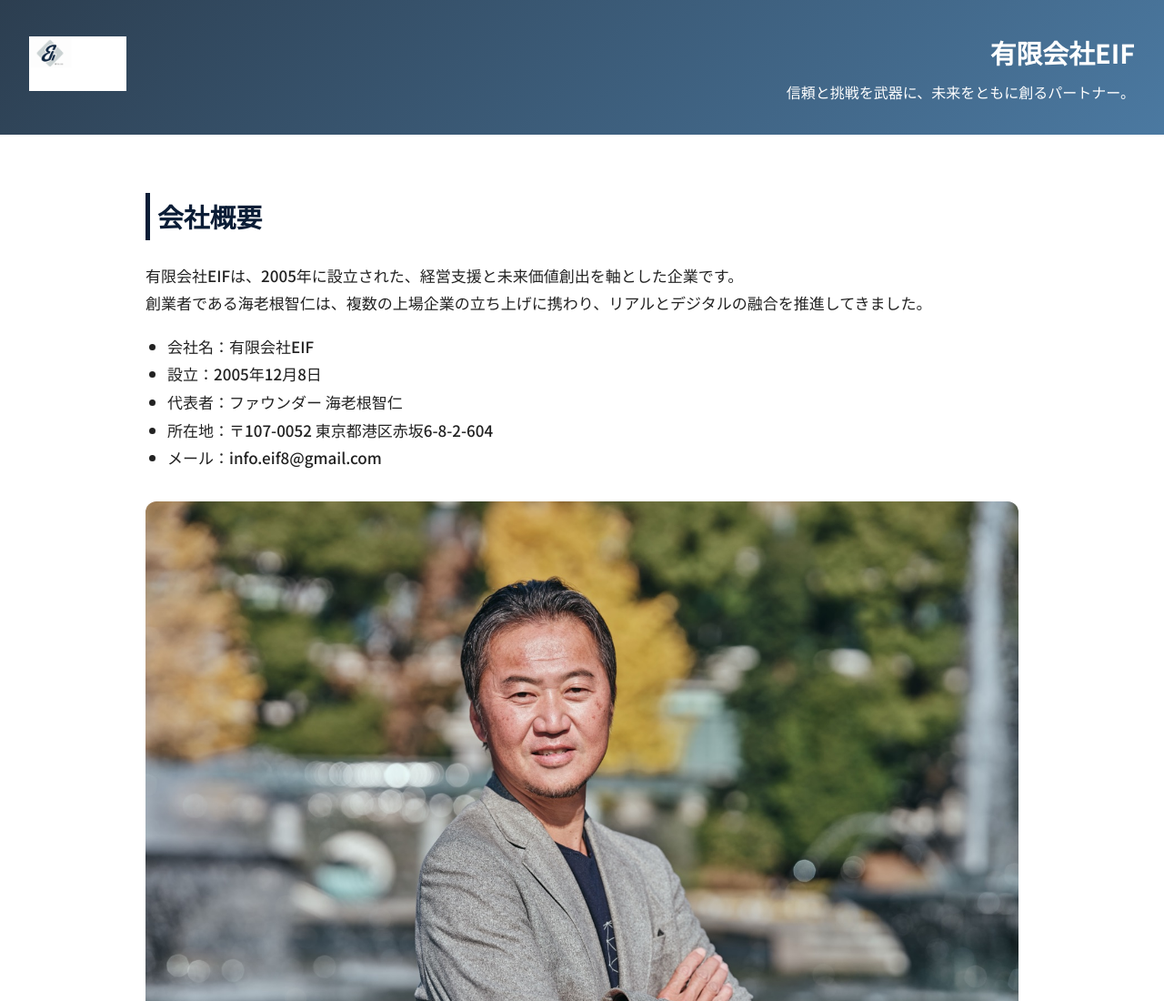
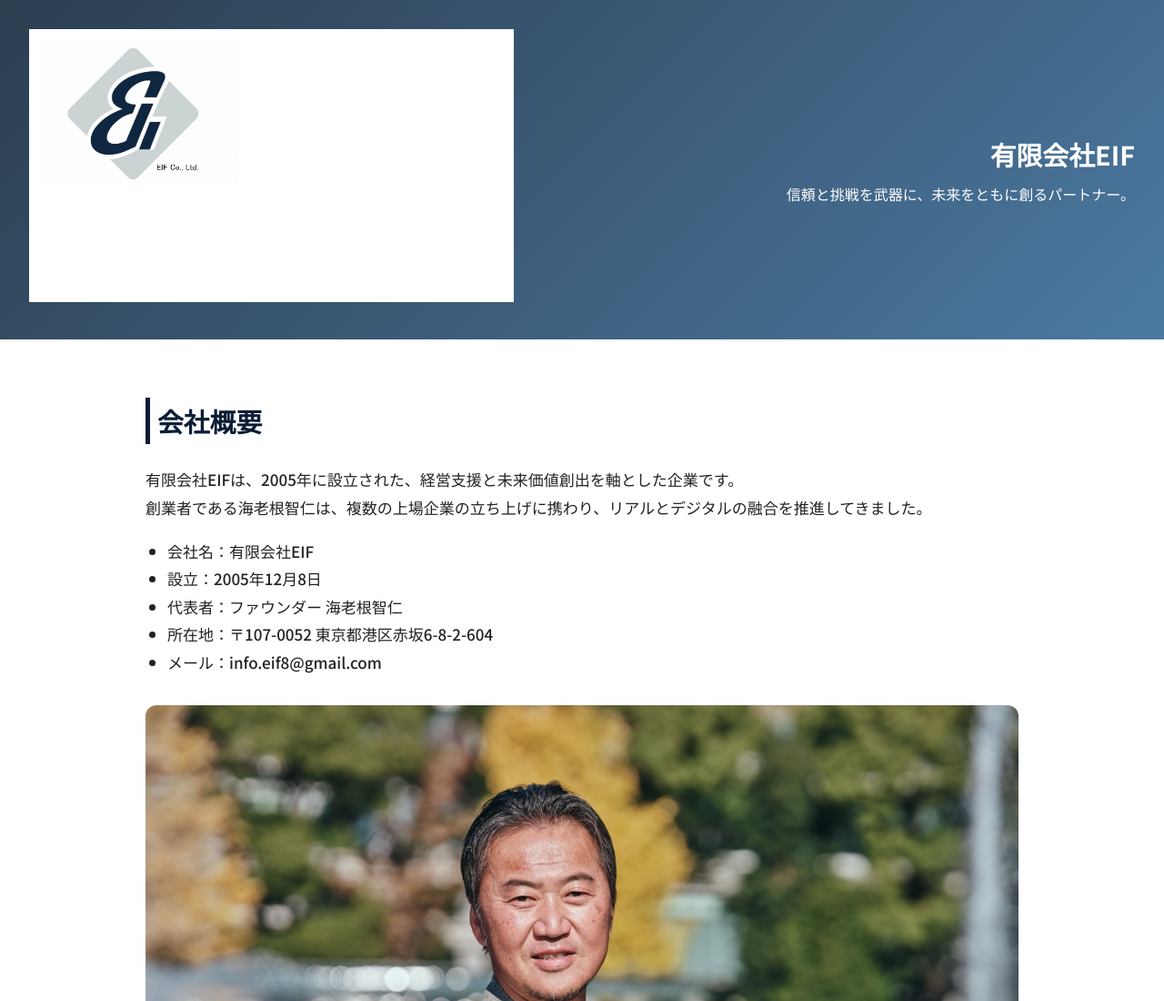
Before and after one commit to eif-inc/site, a plain HTML site: page index.html in a window 1280 px wide. Shown: the top 1100 px of the page at 91% size. Drawn offline with Linux system fonts and the light colour scheme.

Commit message:
Update index.html

```diff
--- a/index.html
+++ b/index.html
@@ -30,8 +30,6 @@
     .logo img {
       height: 300px;
       max-width: none;
-      height: 60px;
-      max-width: 150px;
     }
     .header-text {
       flex: 1 1 auto;
```
